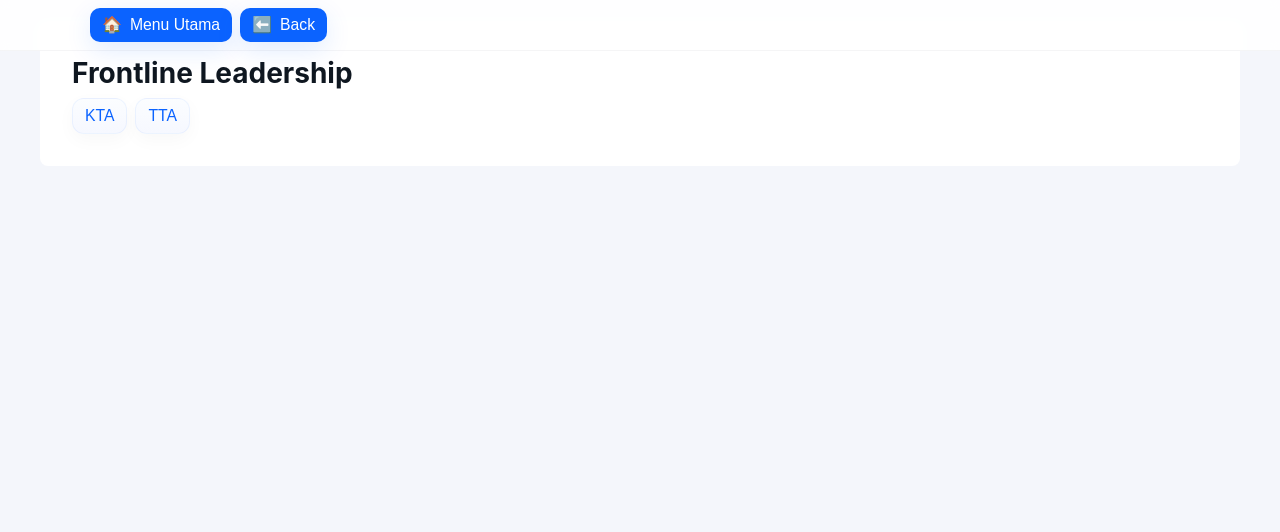
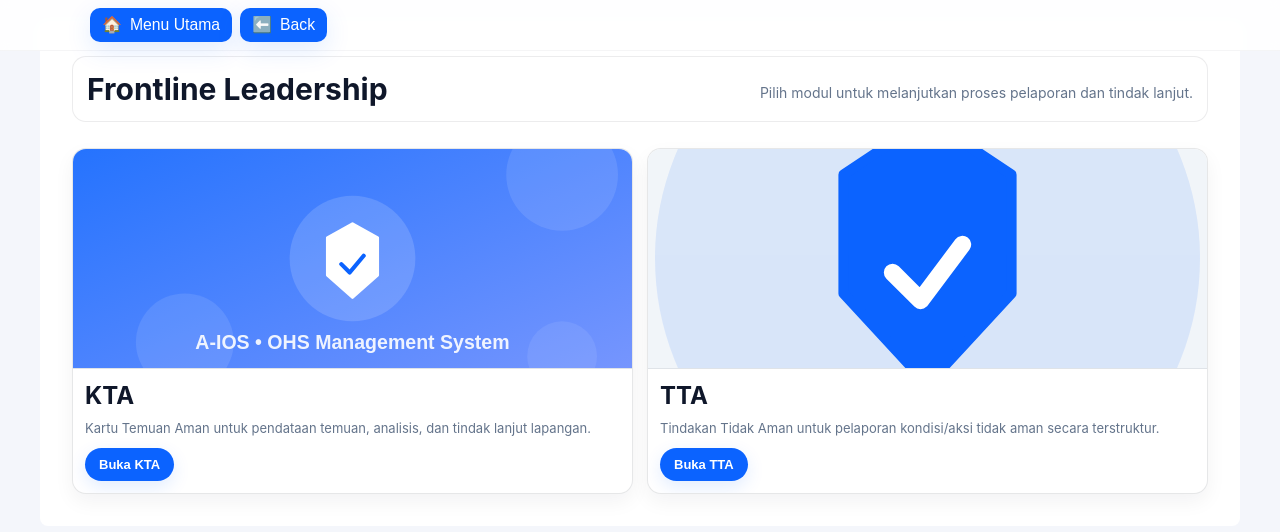
Before and after one commit to afrizalfakhmy-prog/Project, a website: page frontline_leadership.html in a window 1280 px wide. Drawn offline with Linux system fonts and the light colour scheme.

Commit message:
Redesign Frontline Leadership page as product-card layout

```diff
--- a/frontline_leadership.html
+++ b/frontline_leadership.html
@@ -5,14 +5,129 @@
   <meta name="viewport" content="width=device-width,initial-scale=1" />
   <title>Frontline Leadership — A-IOS</title>
   <link rel="stylesheet" href="style.css">
+  <style>
+    .fl-page {
+      display: flex;
+      flex-direction: column;
+      gap: 14px;
+    }
+
+    .fl-header {
+      padding: 14px;
+      border: 1px solid rgba(15,23,32,0.08);
+      border-radius: 14px;
+      background: #fff;
+    }
+
+    .fl-header h1 {
+      margin: 0;
+      font-size: 30px;
+      color: #0f172a;
+    }
+
+    .fl-header p {
+      margin: 6px 0 0 0;
+      color: #64748b;
+      font-size: 14px;
+    }
+
+    .fl-grid {
+      display: grid;
+      grid-template-columns: repeat(2, minmax(0, 1fr));
+      gap: 14px;
+    }
+
+    .fl-card {
+      border: 1px solid rgba(15,23,32,0.1);
+      border-radius: 14px;
+      background: #fff;
+      box-shadow: 0 8px 20px rgba(15,23,32,0.05);
+      overflow: hidden;
+      display: flex;
+      flex-direction: column;
+    }
+
+    .fl-card-image {
+      height: 220px;
+      background: #f1f5f9;
+      border-bottom: 1px solid rgba(15,23,32,0.08);
+    }
+
+    .fl-card-image img {
+      width: 100%;
+      height: 100%;
+      object-fit: cover;
+      display: block;
+    }
+
+    .fl-card-body {
+      padding: 12px;
+      display: flex;
+      flex-direction: column;
+      gap: 10px;
+    }
+
+    .fl-card-body h3 {
+      margin: 0;
+      font-size: 24px;
+      color: #0f172a;
+    }
+
+    .fl-card-body p {
+      margin: 0;
+      color: #64748b;
+      font-size: 13px;
+      line-height: 1.35;
+    }
+
+    .fl-card-action {
+      width: max-content;
+      padding: 9px 14px;
+      border-radius: 999px;
+      font-size: 13px;
+      font-weight: 700;
+    }
+
+    @media (max-width: 900px) {
+      .fl-grid { grid-template-columns: 1fr; }
+      .fl-card-image { height: 180px; }
+      .fl-header h1 { font-size: 24px; }
+      .fl-card-body h3 { font-size: 20px; }
+    }
+  </style>
 </head>
 <body>
   <main>
-    <h1>Frontline Leadership</h1>
-    <div class="user-actions">
-      <button id="kta-btn" class="menu-item">KTA</button>
-      <button id="tta-btn" class="menu-item">TTA</button>
-    </div>
+    <section class="fl-page">
+      <header class="fl-header">
+        <h1>Frontline Leadership</h1>
+        <p>Pilih modul untuk melanjutkan proses pelaporan dan tindak lanjut.</p>
+      </header>
+
+      <section class="fl-grid">
+        <article class="fl-card">
+          <div class="fl-card-image">
+            <img src="assets/banner.svg" alt="KTA" />
+          </div>
+          <div class="fl-card-body">
+            <h3>KTA</h3>
+            <p>Kartu Temuan Aman untuk pendataan temuan, analisis, dan tindak lanjut lapangan.</p>
+            <button id="kta-btn" class="fl-card-action">Buka KTA</button>
+          </div>
+        </article>
+
+        <article class="fl-card">
+          <div class="fl-card-image">
+            <img src="assets/logo.svg" alt="TTA" />
+          </div>
+          <div class="fl-card-body">
+            <h3>TTA</h3>
+            <p>Tindakan Tidak Aman untuk pelaporan kondisi/aksi tidak aman secara terstruktur.</p>
+            <button id="tta-btn" class="fl-card-action">Buka TTA</button>
+          </div>
+        </article>
+      </section>
+    </section>
   </main>
   <script src="nav.js"></script>
   <script>
```
